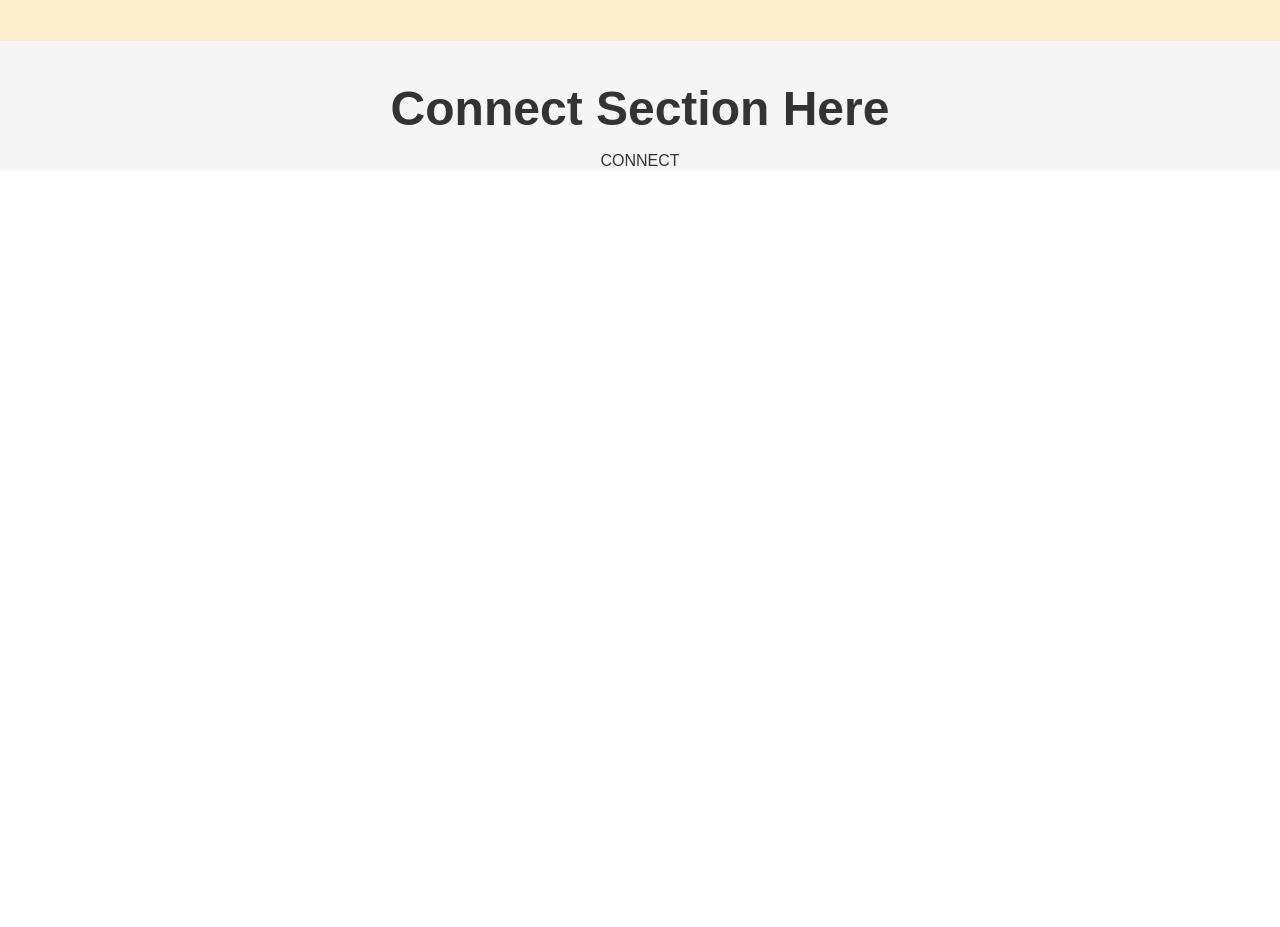
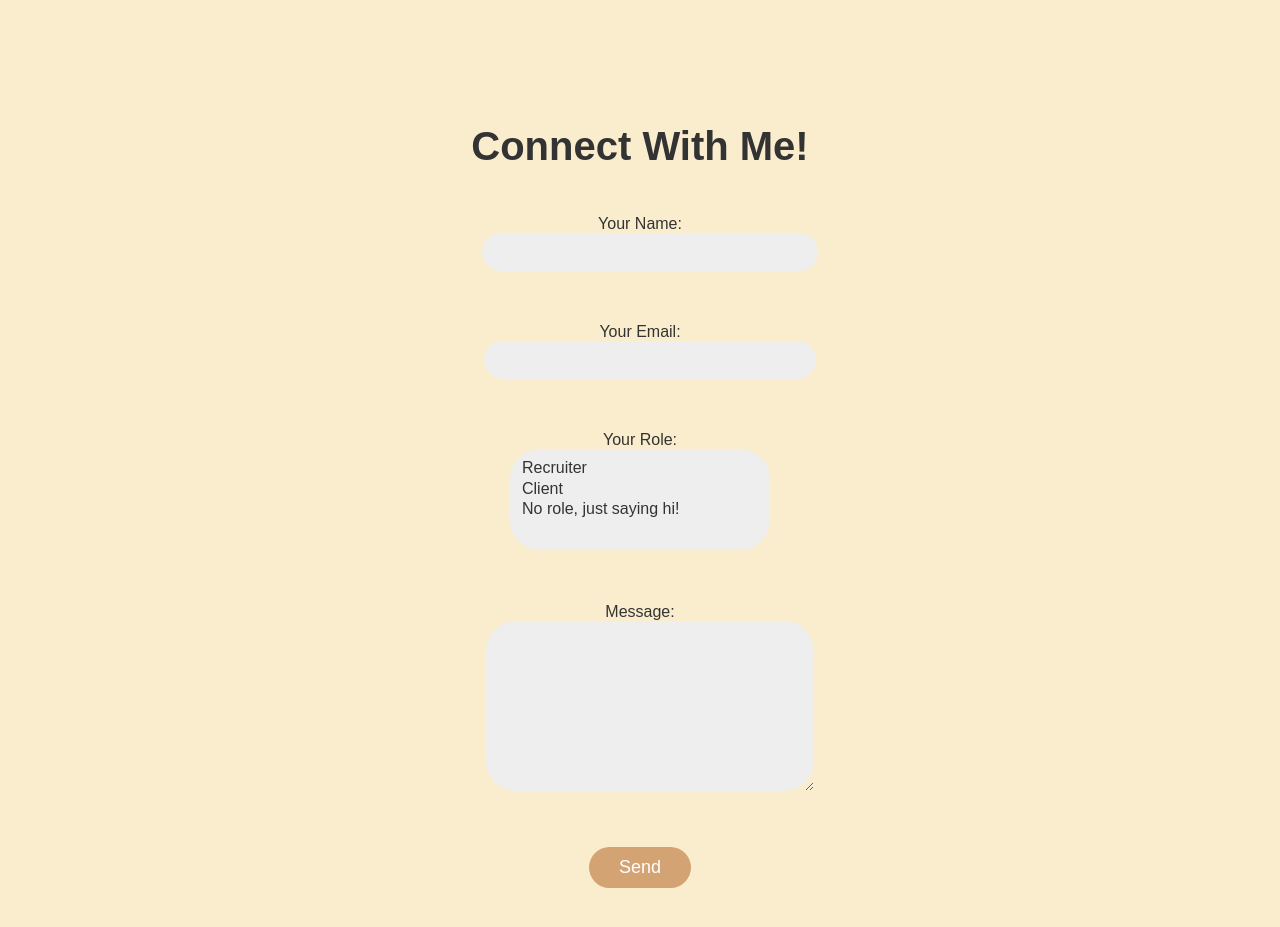
Before and after one commit to brooke-dev/netlify-portfolio, a React (Create React App) app: page / in a window 1280 px wide. Shown: the part 3760-4687 px from the top of the page. Before the commit the page ends 3946 px from the top, so only its background shows below. Built offline with nearby package versions, Linux system fonts and the light colour scheme.

Commit message:
connect with me form added

```diff
--- /dev/null
+++ b/src/NavBarFolder/Connect.css
@@ -0,0 +1,63 @@
+#connect {
+    background-color: rgb(250, 237, 205);
+    padding: 50px 0;
+    text-align: center;
+  }
+
+  #connect textarea {
+    height: 150px;
+    resize: vertical;
+    border-radius: 30px;
+  }
+
+  #connect h1 {
+    color: #333;
+    font-size: 40px;
+    margin-bottom: 30px;
+    font-family: 'Montserrat', sans-serif;
+  }
+
+  #connect form {
+    display: flex;
+    flex-direction: column;
+    align-items: center;
+    margin-top: 30px;
+  }
+
+  #connect input,
+  #connect select,
+  #connect textarea {
+    border: none;
+    background-color: #eee;
+    padding: 10px;
+    margin-bottom: 20px;
+    width: 100%;
+    max-width: 500px;
+    font-size: 16px;
+    color: #333;
+    border-radius: 30px;
+  }
+
+  #connect input:focus,
+  #connect select:focus,
+  #connect textarea:focus {
+    outline: none;
+    background-color: #fff;
+  }
+
+  #connect button {
+    background-color: rgb(212, 163, 115);
+    color: #fff;
+    border: none;
+    padding: 10px 30px;
+    font-size: 18px;
+    cursor: pointer;
+    transition: all 0.2s ease-in-out;
+    border-radius: 30px;
+  }
+
+  #connect button:hover {
+    background-color:rgb(204, 213, 174);
+    color: #333;
+    border-radius: 30px;
+  }
--- a/src/NavBarFolder/Connect.js
+++ b/src/NavBarFolder/Connect.js
@@ -1,11 +1,33 @@
 import React from 'react';
+import './Connect.css'
 
 
 function Connect() {
   return (
   <section id="connect">
-    <h1> Connect Section Here</h1>
-    <p>CONNECT</p>
+    <h1> Connect With Me!</h1>
+    <form name="contact" method="POST" data-netlify="true">
+        <p>
+            <label>Your Name: <input type="text" name="name" /></label>
+        </p>
+        <p>
+            <label>Your Email: <input type="email" name="email" /></label>
+        </p>
+        <p>
+            <label>Your Role: <select name="role[]" multiple>
+            <option value="Recruiter">Recruiter</option>
+            <option value="Client">Client</option>
+            <option value="Hello">No role, just saying hi!</option>
+            </select></label>
+        </p>
+        <p>
+            <label>Message: <textarea name="message"></textarea></label>
+        </p>
+        <p>
+            <button type="submit">Send</button>
+        </p>
+    </form>
+
   </section>
   );
 }
```
